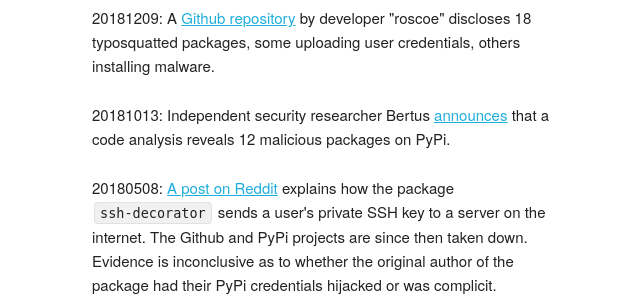
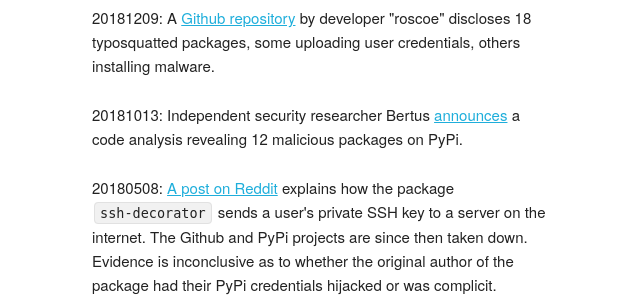
Before and after one commit to benjaoming/pytosquatting, a Django app: template webpages/templates/index.html in a window 1280 px wide. Shown: the part 535-835 px from the top of the page, without its empty margins (68-708 px from the left). Run offline with Django 3.2, Linux system fonts and the light colour scheme; the template is opened without the code that fills it, so the values that code supplies are empty.

Commit message:
Improve sentence

```diff
--- a/webpages/templates/index.html
+++ b/webpages/templates/index.html
@@ -12,7 +12,7 @@
         <p>20191201: In-the-wild malware found on PyPi stealing PGP and SSH keys through namesquatted <code>python3-dateutil</code> library <a href="https://www.zdnet.com/article/two-malicious-python-libraries-removed-from-pypi/">[ZDNet]</a></p>
         <p>20190717: Company ReverseLabs writes a blog post <a href="https://blog.reversinglabs.com/blog/suppy-chain-malware-detecting-malware-in-package-manager-repositories">SupPy Chain Malware</a>, finding 3 packages on PyPi that install backdoors, one of which has 82 downloads per month on average.</p>
         <p>20181209: A <a href="https://github.com/rsc-dev/pypi_malware">Github repository</a> by developer "roscoe" discloses 18 typosquatted packages, some uploading user credentials, others installing malware.
-        <p>20181013: Independent security researcher Bertus <a href="https://medium.com/@bertusk/detecting-cyber-attacks-in-the-python-package-index-pypi-61ab2b585c67">announces</a> that a code analysis reveals 12 malicious packages on PyPi.</p>
+        <p>20181013: Independent security researcher Bertus <a href="https://medium.com/@bertusk/detecting-cyber-attacks-in-the-python-package-index-pypi-61ab2b585c67">announces</a> a code analysis revealing 12 malicious packages on PyPi.</p>
         <p>20180508: <a href="https://www.reddit.com/r/Python/comments/8hvzja/backdoor_in_sshdecorator_package/">A post on Reddit</a> explains how the package <code>ssh-decorator</code> sends a user's private SSH key to a server on the internet. The Github and PyPi projects are since then taken down. Evidence is inconclusive as to whether the original author of the package had their PyPi credentials hijacked or was complicit.</p>
 
         <h2>Epilogue</h2>
```
